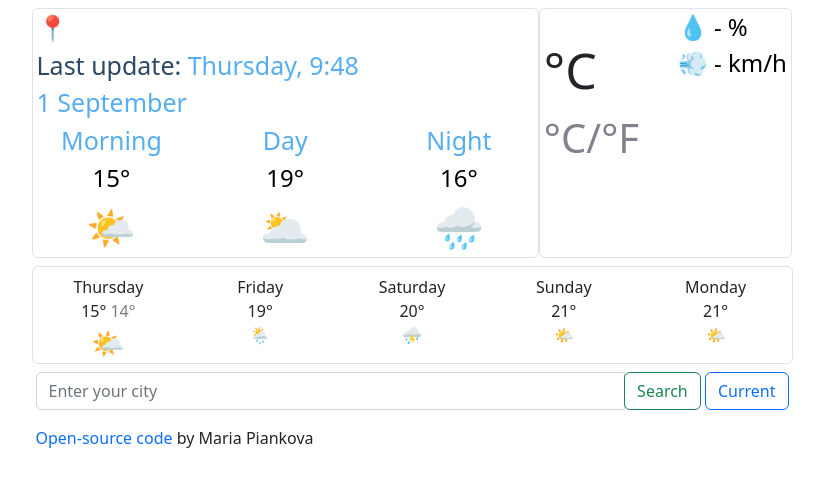
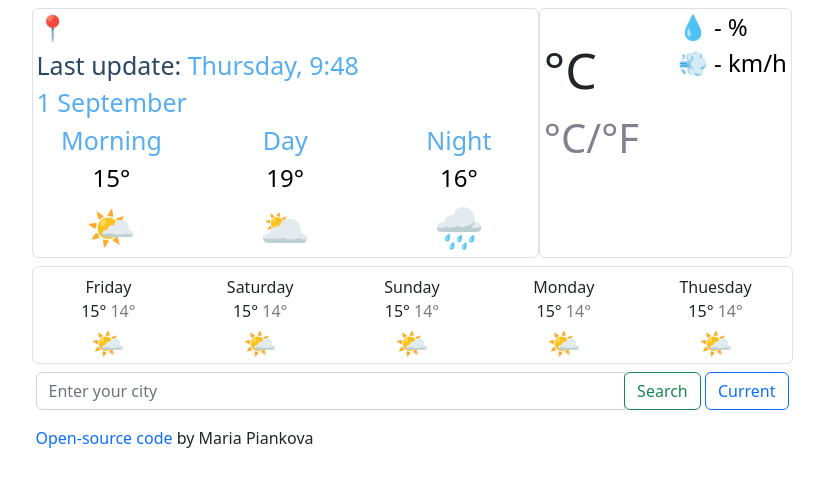
Before and after one commit to Pjankusha/Weather-App, a plain HTML site: page index.html in a window 1280 px wide. Shown: the whole page, without its empty margins (228-1052 px from the left). Drawn offline with nearby package versions, Linux system fonts and the light colour scheme.

Commit message:
added dynamic forecast through js

```diff
--- a/index.html
+++ b/index.html
@@ -67,40 +67,7 @@
       </div>
     </div>
 
-    <div class="row border mt-2 rounded g-2 justify-content-center">
-      <div class="col">
-        <div class="weather-frcst-day">
-          Thursday
-        </div>
-        <div class="weater-frcst-temp">
-          <span class="weathr-frcst-tempmax">
-            15°
-          </span>
-          <span class="weather-frcst-mintemp">
-            14°
-          </span>
-        </div>
-        <div class="weather-frcst-icon">
-          🌤
-        </div>
-        </div>
-
-      <div class="col">Friday
-        <br>19°
-        <br>🌦
-      </div>
-      <div class="col">Saturday
-        <br>20°
-        <br>⛈
-      </div>
-      <div class="col">Sunday
-        <br>21°
-        <br>🌤
-      </div>
-      <div class="col">Monday
-        <br>21°
-        <br>🌤
-      </div>
+    <div class="row border mt-2 rounded g-2 justify-content-center" id="forecast">
     </div>
     <form id="search-form">
       <div class="input-group mb-3 mt-2">
--- a/src/code.js
+++ b/src/code.js
@@ -100,3 +100,29 @@ currentButton.addEventListener('click', showFirstCity);
 function showFirstCity(event){
   navigator.geolocation.getCurrentPosition(showPosition);
 }
+function showFrcst(){
+  let days = ['Friday', 'Saturday', 'Sunday','Monday', 'Thuesday'];
+  let frcst = document.querySelector('#forecast');
+  let frcstHTML = '';
+  days.forEach(function(day){
+frcstHTML = frcstHTML + `<div class="col" id="weather-frcst">
+        <div class="weather-frcst-day">
+          ${day}
+        </div>
+        <div class="weater-frcst-temp">
+          <span class="weathr-frcst-tempmax">
+            15°
+          </span>
+          <span class="weather-frcst-mintemp">
+            14°
+          </span>
+        </div>
+        <div class="weather-frcst-icon">
+          🌤
+        </div>
+      </div>`;
+        frcst.innerHTML = frcstHTML;
+  })
+
+}
+showFrcst();
```
